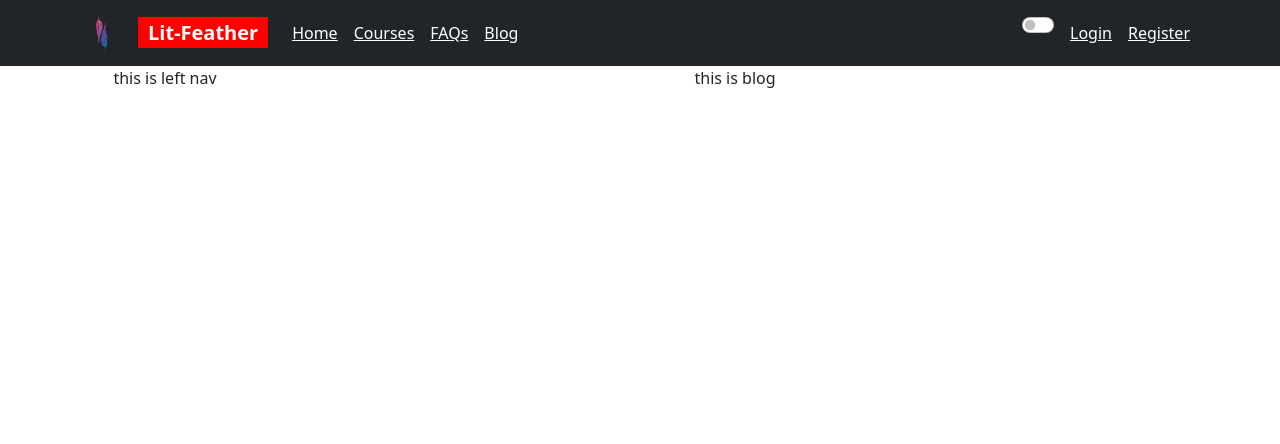
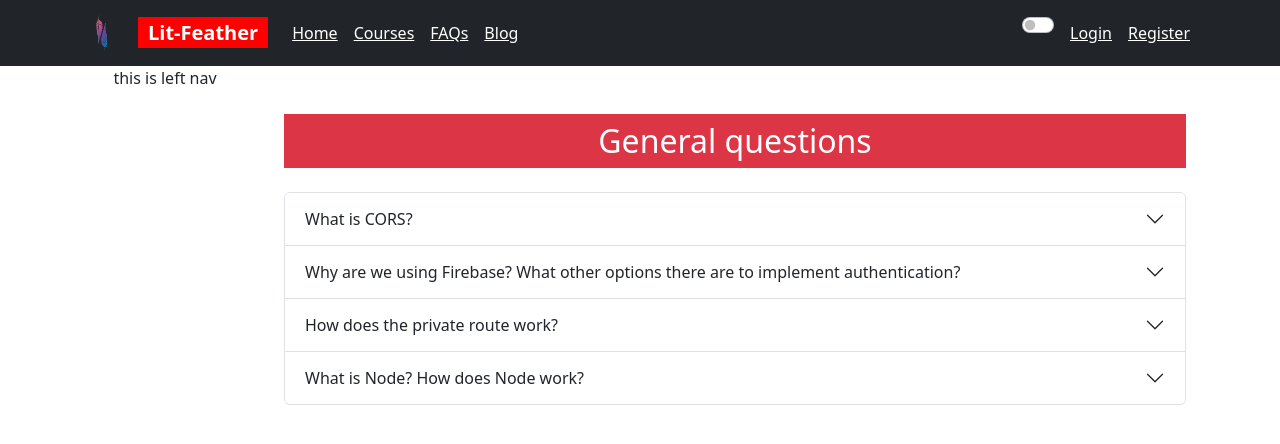
Before and after one commit to rubayetseason/lit-feather-client, a React (Create React App) app: page /blog in a window 1280 px wide. Shown: the top 444 px of the page. Built offline with nearby package versions, Linux system fonts and the light colour scheme.

Commit message:
blog done

```diff
--- a/src/pages/components/Blog.js
+++ b/src/pages/components/Blog.js
@@ -1,10 +1,56 @@
 import React from 'react';
+import { Container } from 'react-bootstrap';
+import Accordion from 'react-bootstrap/Accordion';
 
 const Blog = () => {
   return (
-    <div>
-      this is blog
-    </div>
+    <Container>
+      <h2 className='mt-5 bg-danger text-white py-2'>General questions</h2>
+      <div className='mt-4'>
+        <Accordion>
+          <Accordion.Item eventKey="0">
+            <Accordion.Header>What is CORS?</Accordion.Header>
+            <Accordion.Body>
+              <p>
+                Cross-Origin Resource Sharing (CORS) is an HTTP-header based mechanism that allows a server to indicate any origins (domain, scheme, or port) other than its own from which a browser should permit loading resources. CORS also relies on a mechanism by which browsers make a "preflight" request to the server hosting the cross-origin resource, in order to check that the server will permit the actual request. In that preflight, the browser sends headers that indicate the HTTP method and headers that will be used in the actual request.
+              </p>
+            </Accordion.Body>
+          </Accordion.Item>
+          <Accordion.Item eventKey="1">
+            <Accordion.Header>Why are we using Firebase? What other options there are to implement authentication?</Accordion.Header>
+            <Accordion.Body>
+              <p>
+                The Firebase Realtime Database lets you build rich, collaborative applications by allowing secure access to the database directly from client-side code. Data is persisted locally, and even while offline, realtime events continue to fire, giving the end user a responsive experience. When the device regains connection, the Realtime Database synchronizes the local data changes with the remote updates that occurred while the client was offline, merging any conflicts automatically. The Realtime Database provides a flexible, expression-based rules language, called Firebase Realtime Database Security Rules, to define how your data should be structured and when data can be read from or written to. When integrated with Firebase Authentication, developers can define who has access to what data, and how they can access it.
+                <br />
+                <br />
+                Other Firebase alternatives are Back4App, Backendless, Kuzzle, Kumulos, Deployd, NHost.
+              </p>
+            </Accordion.Body>
+          </Accordion.Item>
+          <Accordion.Item eventKey="2">
+            <Accordion.Header>How does the private route work?</Accordion.Header>
+            <Accordion.Body>
+              <p>
+                The react private route component renders child components (children) if the user is logged in. If not logged in the user is redirected to the /login page with the return url passed in the location state property. The current logged in user (authUser) is retrieved from Redux state with a call to the useSelector() hook. Redux is used in this example however it is not required to implement a Private Route component in React Router 6. You could use a different state management library or any approach you prefer to get the logged in status of the user.
+              </p>
+            </Accordion.Body>
+          </Accordion.Item>
+          <Accordion.Item eventKey="3">
+            <Accordion.Header>What is Node? How does Node work?</Accordion.Header>
+            <Accordion.Body>
+              <p>
+                Node.js is an open-source backend javascript runtime environment. It is a used as backend service where javascript works on the server-side of the application. This way javascript is used on both frontend and backend. Node.js runs on chrome v8 engine which converts javascript code into machine code, it is highly scalable, lightweight, fast, and data-intensive. Working of Node.js: Node.js accepts the request from the clients and sends the response, while working with the request node.js handles them with a single thread. To operate I/O operations or requests node.js use the concept of threads. Thread is a sequence of instructions that the server needs to perform. It runs parallel on the server to provide the information to multiple clients. Node.js is an event loop single-threaded language. It can handle concurrent requests with a single thread without blocking it for one request. <br />
+                Node.js basically works on two concept
+                <br />
+                1. Asynchronous <br />
+                2. Non-blocking I/O
+              </p>
+            </Accordion.Body>
+          </Accordion.Item>
+        </Accordion>
+      </div>
+    </Container>
+
   );
 };
 
```
